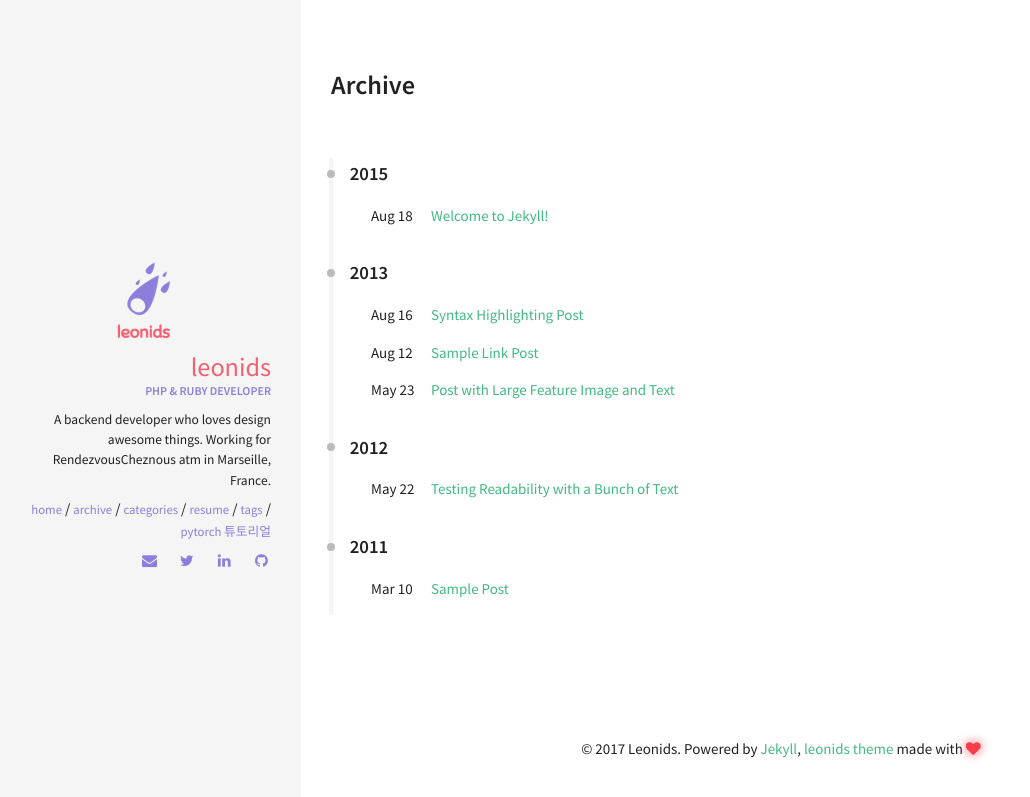
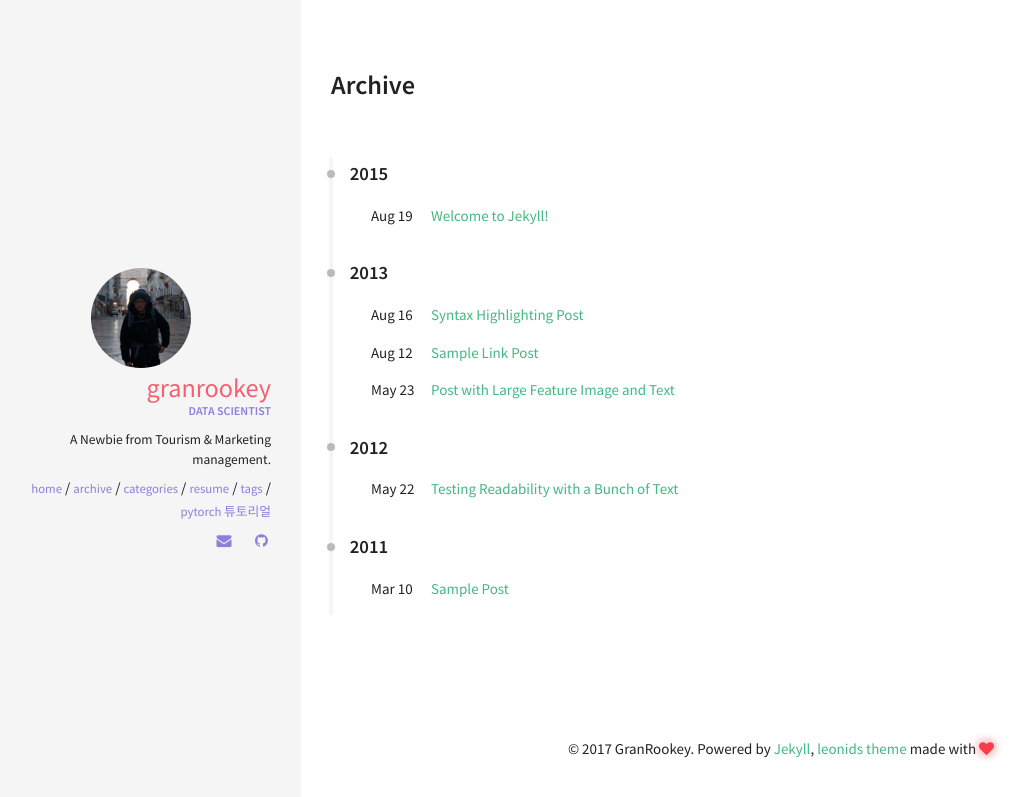
Before and after one commit to granrookey/granrookey, a Jekyll site: the page built from archive.html, in a window 1280 px wide. Shown: the top 797 px of the page, without its empty margins (19-1049 px from the left). Built offline with Jekyll 4.4.1, drawn with Linux system fonts in a browser that asks for light colours.

Commit message:
Update _config.yml

```diff
--- a/_config.yml
+++ b/_config.yml
@@ -3,18 +3,18 @@
 # Site wide configuration
 ####################################
 #
-title: Leonids
-email: zourenyuan@gmail.com
+title: GranRookey
+email: granrookey@gmail.com
 description: A simple and awesome blog theme powered by jekyll.
-url: https://renyuanz.github.io/leonids # the base hostname & protocol for your site
-keywords: ["Programming", "PHP", "Ruby"]
+url: https://granrookey.github.io # the base hostname & protocol for your site
+keywords: ["Programming", "Machine Learning", "Android"]
 
 #
 ###################################
 # Jekyll configuration
 ####################################
 #
-timezone:          Europe/Paris
+timezone:          Asia/Seoul
 markdown:          kramdown
 highlighter:       rouge
 excerpt_separator: <!--more-->
@@ -33,24 +33,24 @@ kramdown:
 ####################################
 #
 owner:
-  name: Leonids
-  avatar: leonids-logo.png
-  job: "PHP & Ruby Developer"
-  bio: "A backend developer who loves design awesome things. Working for RendezvousCheznous atm in Marseille, France."
-  email: zourenyuan@gmail.com
-  disqus-shortname: renyuanzblog
-  twitter: renyuan814 #username
+  name: GranRookey
+  avatar: yj_profile.png
+  job: "Data Scientist"
+  bio: "A Newbie from Tourism & Marketing management."
+  email: granrookey@gmail.com
+  disqus-shortname: yjblog
+  twitter: #username
   facebook: #username
   google:
     plus: #username
-    analytics: UA-62251910-2
+    analytics:
     verify:
     ad-client:
     ad-slot:
   bing-verify:
   github: renyuanz #username
   stackoverflow: #123456/username   from a "http://stackoverflow.com/users/123456/username" link
-  linkedin: renyuan-zou-69b7038a #username
+  linkedin: #username
   xing: #username
   instagram: #username
   lastfm: #username
```
